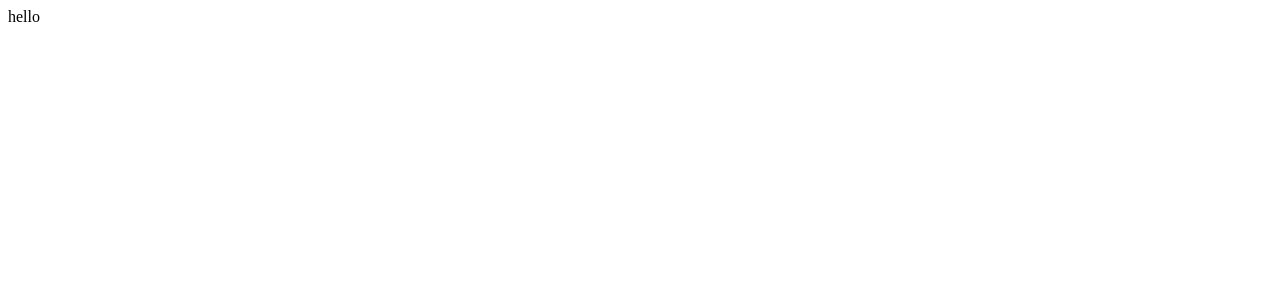
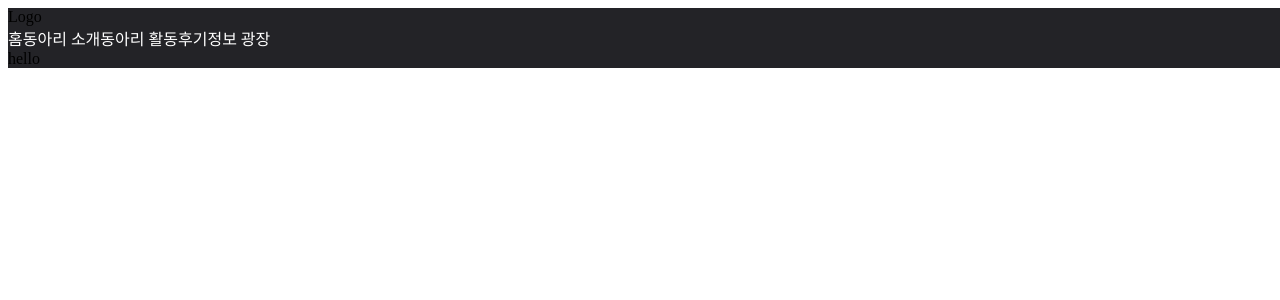
Before and after one commit to BiBimBapClub/bibim-web-ui, a React (Create React App) app: page / in a window 1280 px wide. Shown: the top 300 px of the page. Built offline with nearby package versions, Linux system fonts and the light colour scheme.

Commit message:
[panghae] making wrapper Container

```diff
--- a/package.json
+++ b/package.json
@@ -11,9 +11,11 @@
     "@types/node": "^16.7.13",
     "@types/react": "^18.0.0",
     "@types/react-dom": "^18.0.0",
+    "@types/styled-components": "^5.1.25",
     "react": "^18.2.0",
     "react-dom": "^18.2.0",
     "react-scripts": "5.0.1",
+    "styled-components": "^5.3.5",
     "typescript": "^4.4.2",
     "web-vitals": "^2.1.0"
   },
--- a/public/index.html
+++ b/public/index.html
@@ -2,42 +2,15 @@
 <html lang="en">
   <head>
     <meta charset="utf-8" />
-    <link rel="icon" href="%PUBLIC_URL%/favicon.ico" />
     <meta name="viewport" content="width=device-width, initial-scale=1" />
     <meta name="theme-color" content="#000000" />
     <meta
       name="description"
       content="Web site created using create-react-app"
     />
-    <link rel="apple-touch-icon" href="%PUBLIC_URL%/logo192.png" />
-    <!--
-      manifest.json provides metadata used when your web app is installed on a
-      user's mobile device or desktop. See https://developers.google.com/web/fundamentals/web-app-manifest/
-    -->
-    <link rel="manifest" href="%PUBLIC_URL%/manifest.json" />
-    <!--
-      Notice the use of %PUBLIC_URL% in the tags above.
-      It will be replaced with the URL of the `public` folder during the build.
-      Only files inside the `public` folder can be referenced from the HTML.
-
-      Unlike "/favicon.ico" or "favicon.ico", "%PUBLIC_URL%/favicon.ico" will
-      work correctly both with client-side routing and a non-root public URL.
-      Learn how to configure a non-root public URL by running `npm run build`.
-    -->
-    <title>React App</title>
+    <title>BiBiMBAP</title>
   </head>
   <body>
-    <noscript>You need to enable JavaScript to run this app.</noscript>
     <div id="root"></div>
-    <!--
-      This HTML file is a template.
-      If you open it directly in the browser, you will see an empty page.
-
-      You can add webfonts, meta tags, or analytics to this file.
-      The build step will place the bundled scripts into the <body> tag.
-
-      To begin the development, run `npm start` or `yarn start`.
-      To create a production bundle, use `npm run build` or `yarn build`.
-    -->
   </body>
 </html>
--- a/src/App.tsx
+++ b/src/App.tsx
@@ -1,7 +1,9 @@
 import React from 'react';
+import Content from './pages/Content';
+import './globalStyle.css';
 
 function App(): React.ReactElement {
-  return <div>hello</div>;
+  return <Content />;
 }
 
 export default App;
--- /dev/null
+++ b/src/components/common/ WrapContainer.tsx
@@ -0,0 +1,40 @@
+import React from 'react';
+import styled from 'styled-components';
+
+const BiBimDiv = styled.div`
+  margin: 0;
+  background-color: #232327;
+`;
+
+const MenuDiv = styled.div`
+  color: white;
+  background-color: #232327;
+  display: flex;
+  &:hover {
+  }
+`;
+
+interface Props {
+  children: React.ReactElement;
+}
+
+function WebContainer({ children }: Props): React.ReactElement {
+  const tabArr = ['홈', '동아리 소개', '동아리 활동', '후기', '정보 광장'];
+
+  const menuItem = tabArr.map((menuName) => (
+    <div className="menu-item">{menuName}</div>
+  ));
+
+  return (
+    <BiBimDiv>
+      <div id="menu">
+        <div className="logo">Logo</div>
+        <MenuDiv>{menuItem}</MenuDiv>
+      </div>
+      {children}
+      {/* <Footer /> */}
+    </BiBimDiv>
+  );
+}
+
+export default WebContainer;
--- /dev/null
+++ b/src/globalStyle.css
@@ -0,0 +1,5 @@
+#root {
+  margin: 0;
+  width: 100vw;
+  height: 100vh;
+}
--- a/src/index.tsx
+++ b/src/index.tsx
@@ -11,8 +11,4 @@ root.render(
     <App />
   </React.StrictMode>,
 );
-
-// If you want to start measuring performance in your app, pass a function
-// to log results (for example: reportWebVitals(console.log))
-// or send to an analytics endpoint. Learn more: https://bit.ly/CRA-vitals
 reportWebVitals();
--- /dev/null
+++ b/src/pages/Content.tsx
@@ -0,0 +1,13 @@
+import React from 'react';
+import WrapContainer from '../components/common/ WrapContainer';
+
+function Content(): React.ReactElement {
+  // 여기서 페이지 변경하는 로직 만들면 되지 않을까
+  return (
+    <WrapContainer>
+      <div>hello</div>
+    </WrapContainer>
+  );
+}
+
+export default Content;
```
Also changed, not shown: src/components/common/Footer.tsx (added, +24 -0 lines), 2 other files (tests, documents, lock files or other folders).
